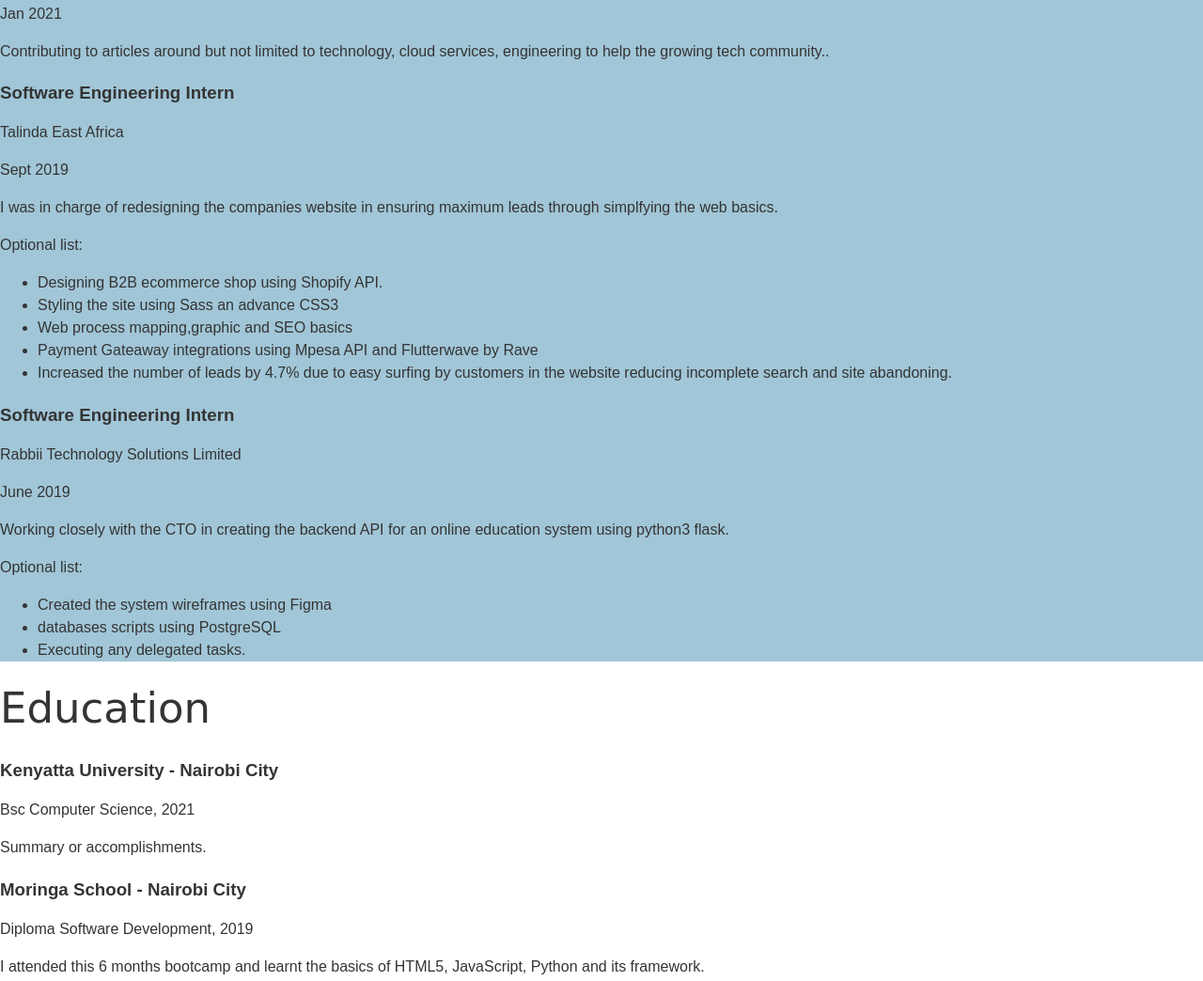
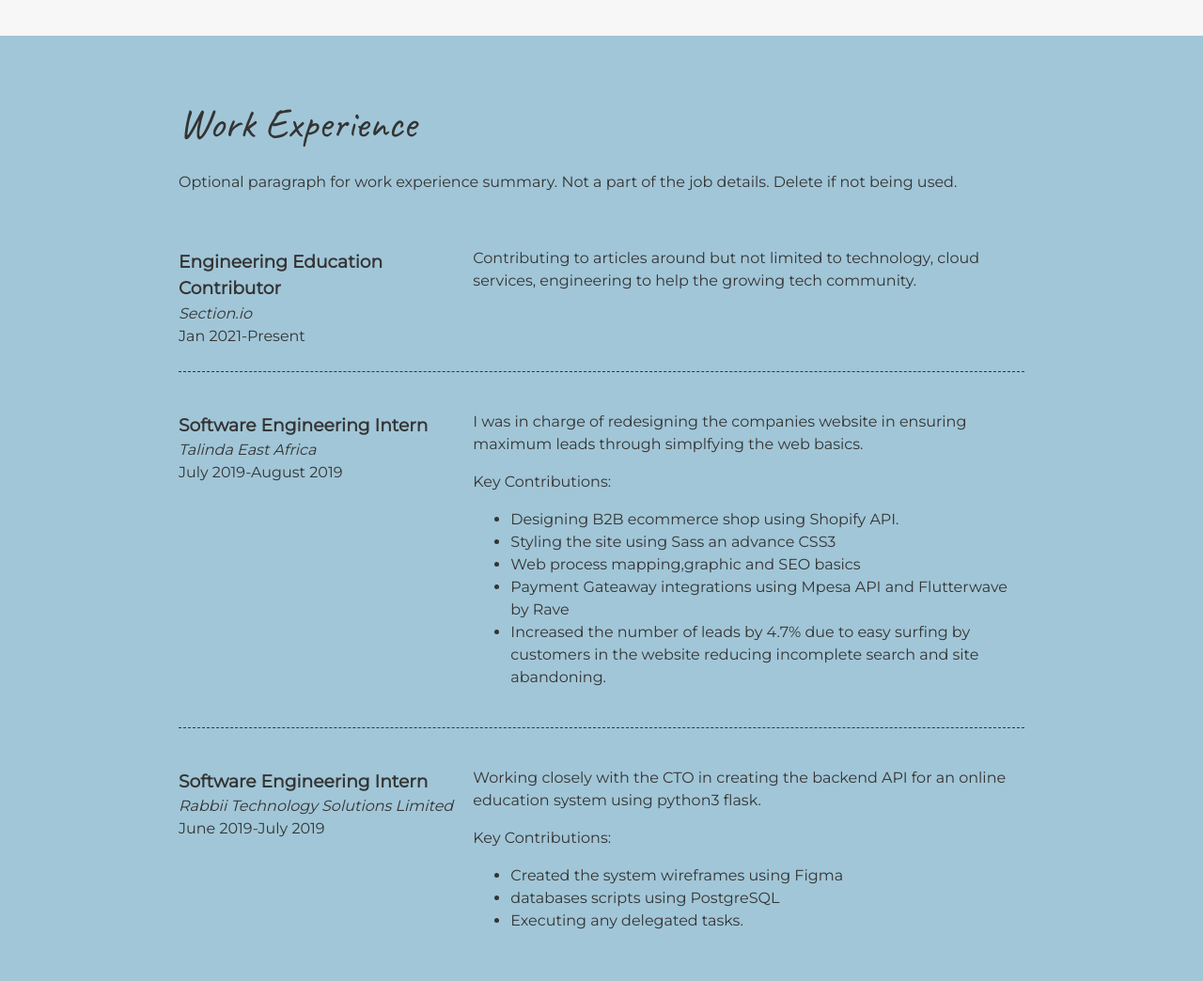
Before and after one commit to OkothPius/oruko_site, a plain HTML site: page index.html in a window 1280 px wide. Shown: the part 1298-2342 px from the top of the page at 94% size. Drawn offline with Linux system fonts and the light colour scheme.

Commit message:
feat: update

```diff
--- a/index.html
+++ b/index.html
@@ -4,14 +4,17 @@
     <meta charset="UTF-8">
     <meta name="viewport" content="width=device-width, initial-scale=1.0">
     <title>Oruko Pius</title>
+    <link rel="preconnect" href="https://fonts.gstatic.com">
+    <link href="https://fonts.googleapis.com/css2?family=Caveat&family=Montserrat&display=swap" rel="stylesheet">
     <link rel="stylesheet" href="css/styles.css">
   </head>
   <body>
     <main>
       <!-- ***********************  ABOUT / PROFILE  *********************** -->
       <header>
+        <div class="content-wrap">
           <h1>Oruko Pius</h1>
-        <h2>Senior Computer Science/Software Developer</h2>
+          <h2>Senior Computer Science + Software Developer</h2>
 
           <p>Oruko is a goal oriented and force driven individual who is currently pursuing a Computer Science degree in his senior year.
             His main stack is Python, Django, Flask, PostgreSQL and React.js. My interest in Software Engineering, web development track
@@ -20,53 +23,67 @@
           <p>Technology is the next big thing in driving the civilization to a better future in promoting sustainablble energy,
             reducing hunger through use of advanced AI systems, mass internet access via deploying internet into space among many things that
             will change the picture of humanity once and for all. I would love to be part of this change.</p>
+        </div>
       </header>
 
       <!-- ********************  PROJECTS / PORTFOLIO  ********************* -->
       <section class="projects">
+        <div class="content-wrap divider">
           <h2>Featured Projects</h2>
           <p>View selected projects below. More information can be found at <a href="http://orukopius.com">orukopius.com</a>.</p>
 
           <!-- Copy the whole <section> block to add more projects. -->
-        <section>
+          <!--Project 1-->
+          <section class="projects-item">
+            <img src="images/project-thumnail.png" alt="learning_log">
             <h3>Instabook</h3>
-          <img src="images/project_thumnail.jpg" alt="learning_log">
             <p>Lorem ipsum, or lipsum as it is sometimes known, is dummy text used
               in laying out print, graphic or web designs. The passage is attributed to an unknown
               typesetter in the 15th century who is thought to have scrambled parts of Cicero's De
               Finibus Bonorum et Malorum for use in a type specimen book. It usually begins with:</p>
             <a class="btn" href="https://rukobook.herokuapp.com/" target="_blank">View project / case study</a>
           </section>
-        <section>
+
+          <!--Project 2-->
+          <section class="projects-item">
+            <img src="images/instagram_clone.png" alt="instagramclone_thumbnail">
             <h3>InstagramClone</h3>
-          <img src="images/instagram_clone.png" alt="instagramclone_thumbnail">
             <p>Lorem ipsum, or lipsum as it is sometimes known, is dummy text used
               in laying out print, graphic or web designs. The passage is attributed to an unknown
               typesetter in the 15th century who is thought to have scrambled parts of Cicero's De
               Finibus Bonorum et Malorum for use in a type specimen book. It usually begins with:</p>
             <a class="btn" href="https://orukoinstagram.herokuapp.com/" target="_blank">View project / case study</a>
           </section>
+        </div>
         <!-- End of Project block. -->
       </section>
 
       <!-- ***********************  WORK EXPERIENCE  *********************** -->
       <section class="work">
+        <div class="content-wrap item-details divider">
           <h2>Work Experience</h2>
           <p>Optional paragraph for work experience summary. Not a part of the job details. Delete if not being used.</p>
 
           <!-- Copy this whole <section> block to add more jobs. -->
-        <section>
+          <section class="job-item">
+            <div class="job-details">
               <h3>Engineering Education Contributor</h3>
               <p>Section.io</p>
-          <p>Jan 2021</p>
-          <p>Contributing to articles around but not limited to technology, cloud services, engineering to help the growing tech community..</p>
+              <p>Jan 2021-Present</p>
+            </div>
+            <div class="job-summary">
+              <p>Contributing to articles around but not limited to technology, cloud services, engineering to help the growing tech community.</p>
+            </div>
           </section>
-        <section>
+          <section class="job-item">
+            <div class="job-details">
               <h3>Software Engineering Intern</h3>
               <p>Talinda East Africa</p>
-          <p>Sept 2019</p>
+              <p>July 2019-August 2019</p>
+            </div>
+            <div class="job-summary">
               <p>I was in charge of redesigning the companies website in ensuring maximum leads through simplfying the web basics.</p>
-          <p>Optional list:</p>
+              <p>Key Contributions:</p>
               <ul>
                 <li>Designing B2B ecommerce shop using Shopify API.</li>
                 <li>Styling the site using Sass an advance CSS3</li>
@@ -74,24 +91,33 @@
                 <li>Payment Gateaway integrations using Mpesa API and Flutterwave by Rave</li>
                 <li>Increased the number of leads by 4.7% due to easy surfing by customers in the website reducing incomplete search and site abandoning.</li>
               </ul>
+            </div>
+
           </section>
-        <section>
+          <section class="job-item">
+            <div class="job-details">
               <h3>Software Engineering Intern</h3>
               <p>Rabbii Technology Solutions Limited</p>
-          <p>June 2019</p>
+              <p>June 2019-July 2019</p>
+            </div>
+            <div class="job-summary">
               <p>Working closely with the CTO in creating the backend API for an online education system using python3 flask.</p>
-          <p>Optional list:</p>
+              <p>Key Contributions:</p>
               <ul>
                 <li>Created the system wireframes using Figma</li>
                 <li>databases scripts using PostgreSQL</li>
                 <li>Executing any delegated tasks.</li>
               </ul>
+            </div>
+
           </section>
+        </div>
         <!-- End of Job block. -->
       </section>
 
       <!-- ******************  EDUCATION & CERTIFICATIONS ****************** -->
       <section class="education">
+        <div class="content-wrap item-details">
           <h2>Education</h2>
 
           <!-- Copy this whole <section> block to add more schools. -->
@@ -112,21 +138,24 @@
             <p>High School Diploma, 2016</p>
             <p>A four year curriculum.</p>
           </section>
+        </div>
         <!-- End of School block. -->
       </section>
 
       <!-- *****************  CONTACT INFO / SOCIAL MEDIA  ***************** -->
       <footer>
+        <div class="content-wrap">
           <h2>Let's Keep in Touch!</h2>
 
           <!-- Social media and contact links. Add or remove any networks. -->
-        <ul>
+          <ul class="contact-list">
             <li><a href="mailto:orukopius8@gmail.com">email@example.com</a></li>
             <li><a href="http://orukopius.com" target="_blank">orukopius.com</a></li>
             <li><a href="#" target="_blank">Twitter</a></li>
             <li><a href="#" target="_blank">LinkedIn</a></li>
             <li><a href="#" target="_blank">Facebook</a></li>
           </ul>
+        </div>
       </footer>
     </main>
   </body>
```
Lines whose indentation alone changed are shown as unchanged.
